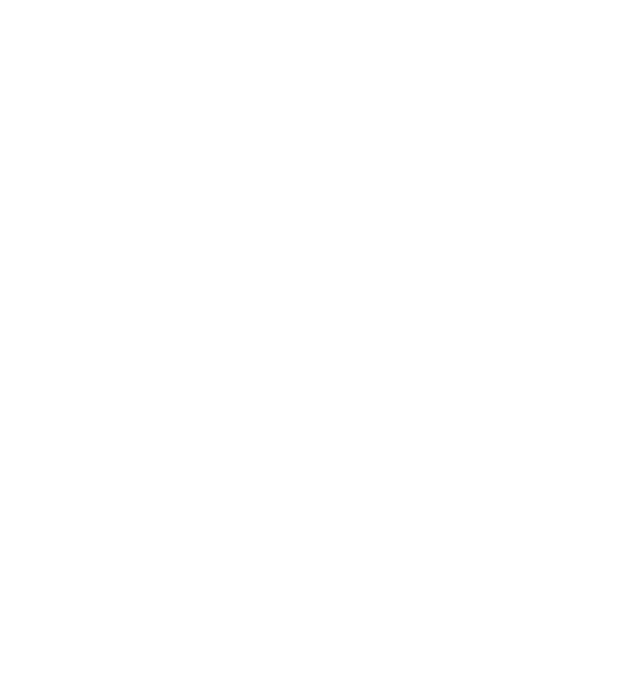
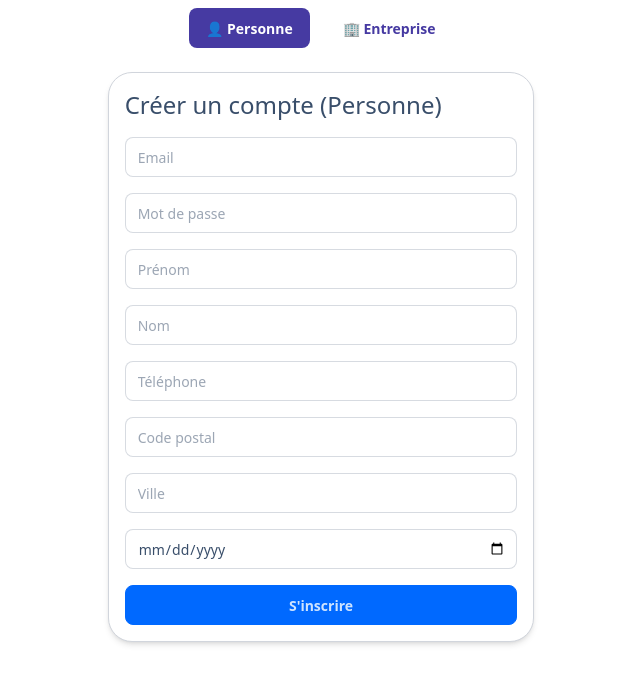
Before and after one commit to achedon12/m1-Hackaton, a React (Vite) app in the folder frontend/: page /register in a window 1280 px wide. Before the commit this address had no page. Shown: the top 684 px of the page, without its empty margins (319-959 px from the left). Built offline with nearby package versions, Linux system fonts and the light colour scheme.

Commit message:
Avanceme,nt login/register tout ça tout ça

```diff
--- a/frontend/src/App.jsx
+++ b/frontend/src/App.jsx
@@ -1,11 +1,12 @@
 import {BrowserRouter, Routes, Route} from "react-router-dom";
-import {Layout, Login, Profile} from "./pages";
+import {Layout, Login, Profile, Register} from "./pages";
 import {ProtectedRoute} from "./components";
 
 const App = () => (
     <BrowserRouter>
         <Routes>
             <Route path="/login" element={<Login/>}/>
+            <Route path="/register" element={<Register/>}/>
             <Route path="/" element={<Layout/>}>
                 {/*<Route path="/profile" element={<ProtectedRoute><Profile/></ProtectedRoute>}/>*/}
                 <Route path="/profile" element={<Profile/>}/>
--- a/frontend/src/pages/Layout.jsx
+++ b/frontend/src/pages/Layout.jsx
@@ -32,8 +32,10 @@
             <nav className="navbar bg-base-100 shadow-sm md:px-20 lg:px-60 bg-primary">
                 <div className={"flex-1"}>
                     <NavLink to="/" className="btn btn-ghost text-xl text-white">
-                        <img src={"logo.png"} alt={"logo"} className={"w-8 h-8"}/>
-                        RD-Vroum
+                        <img src={"logo.svg"} alt={"logo"} className={"w-8 h-8 mr-2 fill-white"} />
+                        <h1 className={"text-2xl font-bold text-white"}>
+                            RD-Vroum
+                        </h1>
                     </NavLink>
                 </div>
                 <div className="flex-none">
--- a/frontend/src/pages/index.js
+++ b/frontend/src/pages/index.js
@@ -1,6 +1,8 @@
 import Layout from './Layout.jsx'
+
 import Login from "./login/Login.jsx";
+import Register from "./login/Register.jsx";
 
 import Profile from "./profile/Profile.jsx";
 
-export { Layout, Login, Profile };
+export { Layout, Login, Register, Profile };
--- a/frontend/src/pages/login/Login.jsx
+++ b/frontend/src/pages/login/Login.jsx
@@ -12,8 +12,8 @@
 
     return (
         <div className="flex flex-col items-center justify-center h-screen">
-            <form onSubmit={handleSubmit} className="w-1/3 p-4 bg-white shadow-md rounded">
-                <h1 className="text-2xl mb-4">Login</h1>
+            <form onSubmit={handleSubmit} className="md:w-1/3 p-4 bg-white shadow-md rounded-3xl border border-gray-300">
+                <h1 className="text-2xl mb-4">Se connecter</h1>
                 <input
                     type="email"
                     placeholder="Email"
@@ -23,12 +23,18 @@
                 />
                 <input
                     type="password"
-                    placeholder="Password"
+                    placeholder="Mot de passe"
                     value={credentials.password}
                     onChange={(e) => setCredentials({ ...credentials, password: e.target.value })}
                     className="input input-bordered w-full mb-4"
                 />
-                <button type="submit" className="btn btn-primary w-full">Login</button>
+                <button type="submit" className="btn btn-primary w-full">Se connecter</button>
+                <div className="mt-4">
+                    <p>
+                        Pas encore de compte ?{" "}
+                        <a href="/register" className="text-blue-500">S'inscrire</a>
+                    </p>
+                </div>
             </form>
         </div>
     );
--- /dev/null
+++ b/frontend/src/pages/login/Register.jsx
@@ -0,0 +1,168 @@
+import { useState } from "react";
+
+const Register = () => {
+    const [activeTab, setActiveTab] = useState("person");
+
+    const [formData, setFormData] = useState({
+        email: "",
+        password: "",
+        firstname: "",
+        lastname: "",
+        phone: "",
+        zipcode: "",
+        city: "",
+        gender: "",
+        societyName: null,
+        birth: ""
+    });
+
+    const handleSubmit = (e) => {
+        e.preventDefault();
+        if (activeTab === "person") {
+            console.log("Données Personne :", {
+                firstname: formData.firstname,
+                lastname: formData.lastname,
+                email: formData.email,
+                password: formData.password,
+                phone: formData.phone,
+                zipcode: formData.zipcode,
+                city: formData.city,
+                gender: formData.gender,
+                birth: formData.birth,
+            });
+        } else {
+            console.log("Données Entreprise :", {
+                email: formData.email,
+                password: formData.password,
+                phone: formData.phone,
+                zipcode: formData.zipcode,
+                city: formData.city,
+                societyName: formData.societyName,
+            });
+        }
+    };
+
+    return (
+        <div className="flex flex-col items-center justify-center">
+            <div className="flex justify-center p-2 mb-4 gap-4">
+                <button
+                    className={`btn btn-ghost ${activeTab === "person" ? "bg-secondary" : "text-secondary"}`}
+                    onClick={() => setActiveTab("person")}
+                >
+                    <p className={`${activeTab === "person" ? "text-white" : "text-secondary"}`}>👤 Personne</p>
+                </button>
+                <button
+                    className={`btn btn-ghost ${activeTab === "company" ? "bg-secondary" : "text-secondary"}`}
+                    onClick={() => setActiveTab("company")}
+                >
+                    <p className={`${activeTab === "company" ? "text-white" : "text-secondary"}`}>🏢 Entreprise</p>
+                </button>
+            </div>
+
+            <form onSubmit={handleSubmit} className="md:w-1/3 p-4 bg-white shadow-md rounded-3xl border border-gray-300">
+                <h1 className="text-2xl mb-4">
+                    {activeTab === "person" ? "Créer un compte (Personne)" : "Créer un compte (Entreprise)"}
+                </h1>
+
+                <input
+                    type="email"
+                    placeholder="Email"
+                    value={formData.email}
+                    onChange={(e) => setFormData({ ...formData, email: e.target.value })}
+                    className="input input-bordered w-full mb-4"
+                />
+                <input
+                    type="password"
+                    placeholder="Mot de passe"
+                    value={formData.password}
+                    onChange={(e) => setFormData({ ...formData, password: e.target.value })}
+                    className="input input-bordered w-full mb-4"
+                />
+
+                {activeTab === "person" && (
+                    <>
+                        <input
+                            type="text"
+                            placeholder="Prénom"
+                            value={formData.firstname}
+                            onChange={(e) => setFormData({ ...formData, firstname: e.target.value })}
+                            className="input input-bordered w-full mb-4"
+                        />
+                        <input
+                            type="text"
+                            placeholder="Nom"
+                            value={formData.lastname}
+                            onChange={(e) => setFormData({ ...formData, lastname: e.target.value })}
+                            className="input input-bordered w-full mb-4"
+                        />
+                        <input
+                            type="text"
+                            placeholder="Téléphone"
+                            value={formData.phone}
+                            onChange={(e) => setFormData({ ...formData, phone: e.target.value })}
+                            className="input input-bordered w-full mb-4"
+                        />
+                        <input
+                            type="text"
+                            placeholder="Code postal"
+                            value={formData.zipcode}
+                            onChange={(e) => setFormData({ ...formData, zipcode: e.target.value })}
+                            className="input input-bordered w-full mb-4"
+                        />
+                        <input
+                            type="text"
+                            placeholder="Ville"
+                            value={formData.city}
+                            onChange={(e) => setFormData({ ...formData, city: e.target.value })}
+                            className="input input-bordered w-full mb-4"
+                        />
+                        <input
+                            type="date"
+                            placeholder="Date de naissance"
+                            value={formData.birth}
+                            onChange={(e) => setFormData({ ...formData, birth: e.target.value })}
+                            className="input input-bordered w-full mb-4"
+                        />
+                    </>
+                )}
+
+                {activeTab === "company" && (
+                    <>
+                        <input
+                            type="text"
+                            placeholder="Téléphone"
+                            value={formData.phone}
+                            onChange={(e) => setFormData({ ...formData, phone: e.target.value })}
+                            className="input input-bordered w-full mb-4"
+                        />
+                        <input
+                            type="text"
+                            placeholder="Code postal"
+                            value={formData.zipcode}
+                            onChange={(e) => setFormData({ ...formData, zipcode: e.target.value })}
+                            className="input input-bordered w-full mb-4"
+                        />
+                        <input
+                            type="text"
+                            placeholder="Ville"
+                            value={formData.city}
+                            onChange={(e) => setFormData({ ...formData, city: e.target.value })}
+                            className="input input-bordered w-full mb-4"
+                        />
+                        <input
+                            type="text"
+                            placeholder="Nom de l'entreprise"
+                            value={formData.companyName}
+                            onChange={(e) => setFormData({ ...formData, companyName: e.target.value })}
+                            className="input input-bordered w-full mb-4"
+                        />
+                    </>
+                )}
+
+                <button type="submit" className="btn btn-primary w-full">S'inscrire</button>
+            </form>
+        </div>
+    );
+};
+
+export default Register;
--- a/frontend/src/providers/apiConfig.js
+++ b/frontend/src/providers/apiConfig.js
@@ -1,5 +1,5 @@
 const config = {
-    apiBaseUrl: 'http://localhost:2501/api',
+    apiBaseUrl: 'http://localhost:1081/api',
     headers: {
         'Content-Type': 'application/json',
         'Authorization': `Bearer ${localStorage.getItem('token') ?? ''}`
```
Also changed, not shown: frontend/src/providers/AuthProvider.jsx (+41 -17 lines), frontend/public/logo.svg (added).
